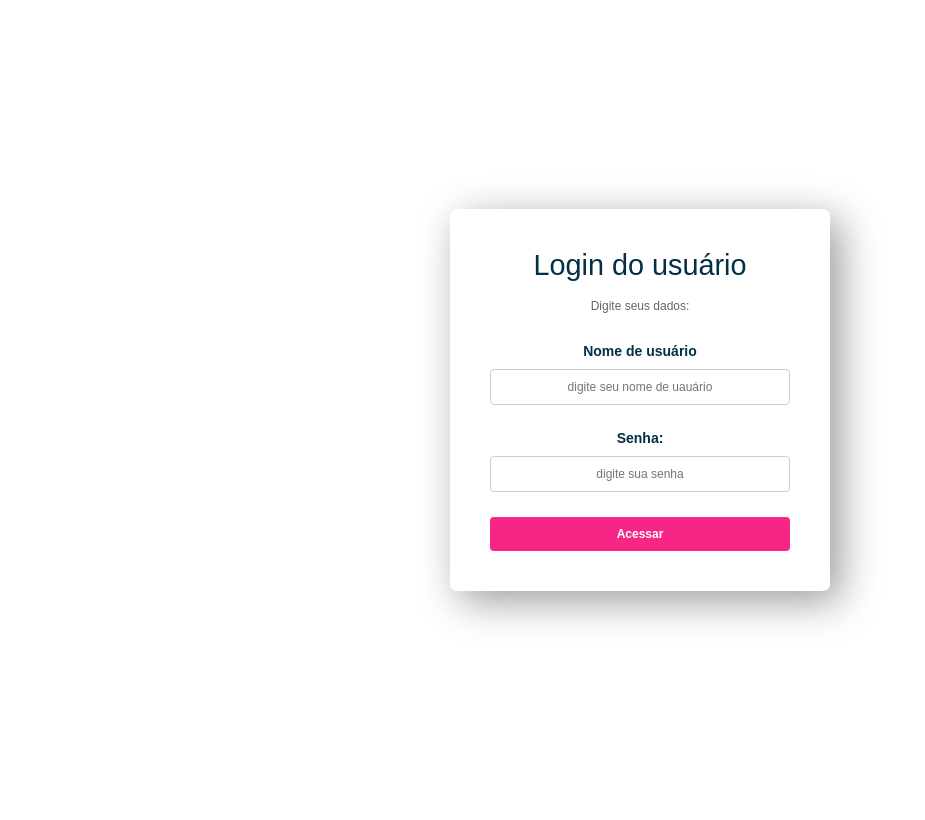
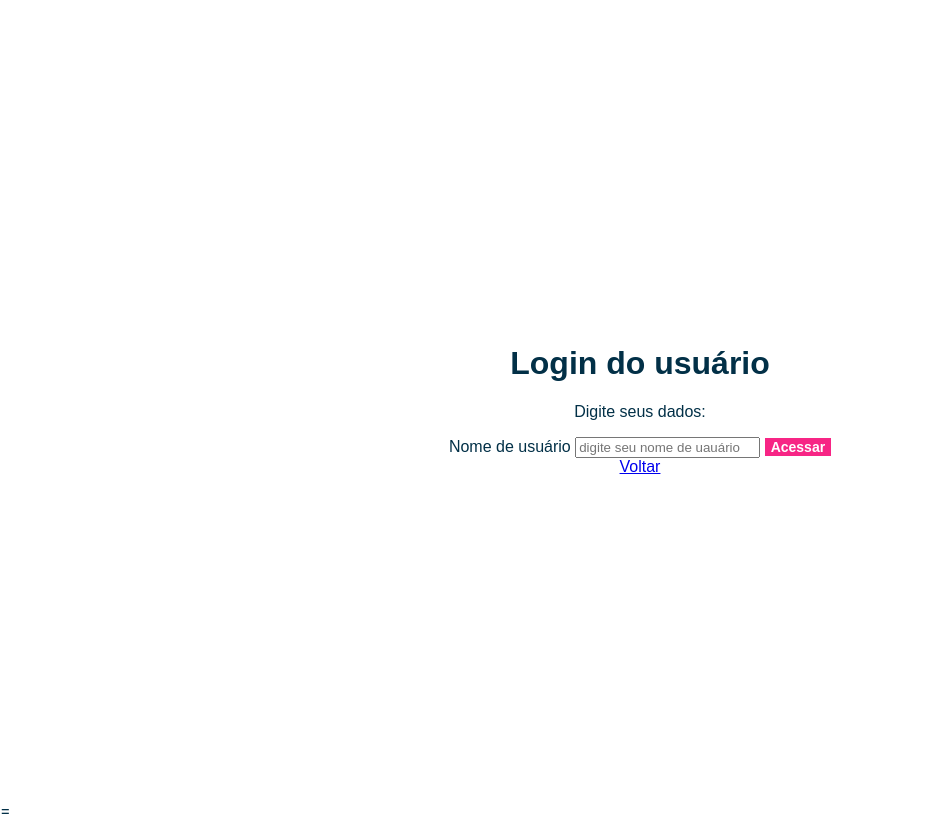
Before and after one commit to MayMatilde/LBP1_OProjetooo3, a Flask app: page /login in a window 1280 px wide. Shown: the whole page, without its empty margins (0-925 px from the left). Before the commit the page ends 624 px from the top, so only its background shows below. Run offline with Flask 3, Linux system fonts and the light colour scheme.

Commit message:
Update index.html

```diff
--- a/projetinho/templates/index.html
+++ b/projetinho/templates/index.html
@@ -110,18 +110,18 @@
 </head>
 <body>
     <div class="page">
-        <form method="post" class="formLogin">
+        <form action="{{url_for('arraso.autentica')}}" method="POST">
             <h1>Login do usuário</h1>
             <p>Digite seus dados:</p>
             <label for="text">Nome de usuário</label>
-            <input type="text" placeholder="digite seu nome de uauário" required>
-            <label for="password">Senha:</label>
-            <input type="password" placeholder="digite sua senha" required>
+            <input type="text" name="username" placeholder="digite seu nome de uauário" required>
             <input type="submit" value="Acessar" class="btn">
         </form>
+        <a href="{{url_for('arraso.index')}}">Voltar</a>
     </div>
 </body>
 
 </html>
 </body>
 </html>
+=
```
